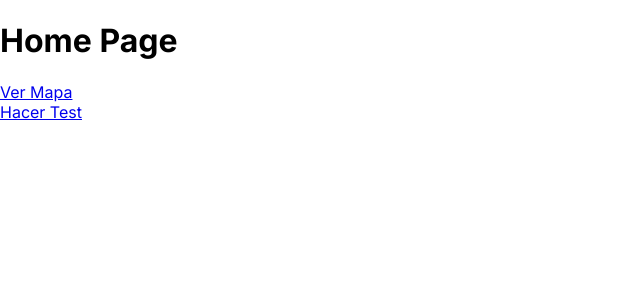
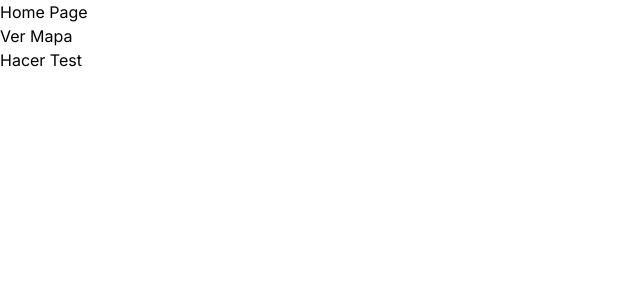
Before and after one commit to Bipolab-eu/sm-front, a Next.js app: page / in a window 1280 px wide. Shown: the top 300 px of the page, without its empty margins (0-640 px from the left). Built offline with nearby package versions, Linux system fonts and the light colour scheme.

Commit message:
install tailwind

```diff
--- a/package.json
+++ b/package.json
@@ -22,8 +22,11 @@
     "@types/node": "^20",
     "@types/react": "^18",
     "@types/react-dom": "^18",
+    "autoprefixer": "^10.4.19",
     "eslint": "^8",
     "eslint-config-next": "14.2.2",
+    "postcss": "^8.4.38",
+    "tailwindcss": "^3.4.4",
     "typescript": "^5"
   }
 }
--- /dev/null
+++ b/postcss.config.js
@@ -0,0 +1,6 @@
+module.exports = {
+  plugins: {
+    tailwindcss: {},
+    autoprefixer: {},
+  },
+}
--- a/src/app/(quiz)/dashboard/page.tsx
+++ b/src/app/(quiz)/dashboard/page.tsx
@@ -4,8 +4,8 @@ import Stepper from "../../../components/Stepper";
 
 export default async function Dashboard() {
   const colleges = await getColleges()
-  const firstQuiz = await getQuiz(1)
-  const secondQuiz = await getQuiz(2)
+  const firstQuiz = await getQuiz(2)
+  const secondQuiz = await getQuiz(3)
 
   return (
     <Stepper collegesData={colleges} fisrtQuizData={firstQuiz} secondQuizData={secondQuiz} />
--- a/src/app/globals.css
+++ b/src/app/globals.css
@@ -1,3 +1,7 @@
+@tailwind base;
+@tailwind components;
+@tailwind utilities;
+
 body {
   margin: 0;
   padding: 0;
--- /dev/null
+++ b/tailwind.config.js
@@ -0,0 +1,15 @@
+/** @type {import('tailwindcss').Config} */
+module.exports = {
+  content: [
+    './app/**/*.{js,ts,jsx,tsx,mdx}', // Note the addition of the `app` directory.
+    './pages/**/*.{js,ts,jsx,tsx,mdx}',
+    './components/**/*.{js,ts,jsx,tsx,mdx}',
+
+    // Or if using `src` directory:
+    './src/**/*.{js,ts,jsx,tsx,mdx}',
+  ],
+  theme: {
+    extend: {},
+  },
+  plugins: [],
+}
```
Also changed, not shown: 1 other file (tests, documents, lock files or other folders).
